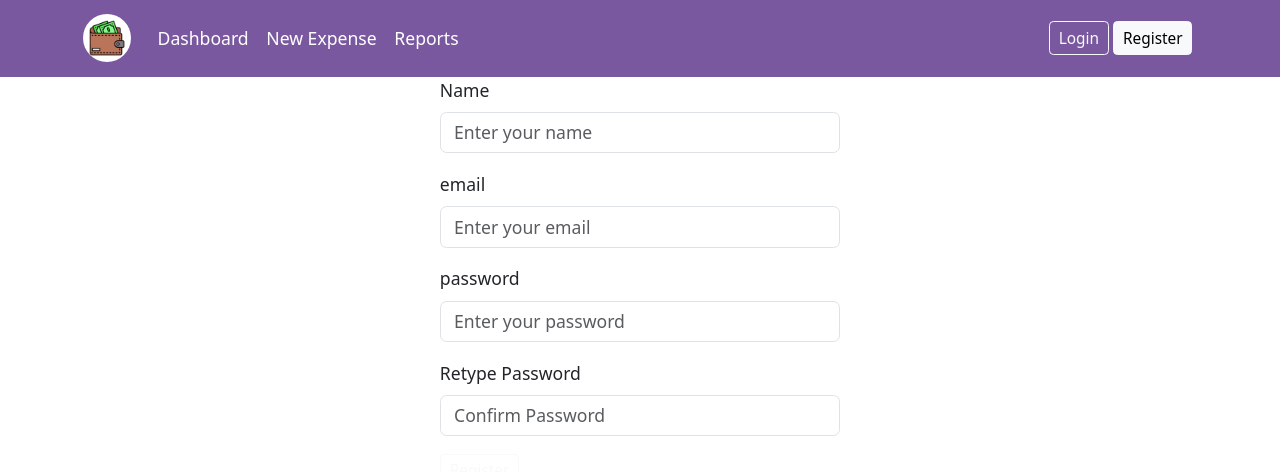
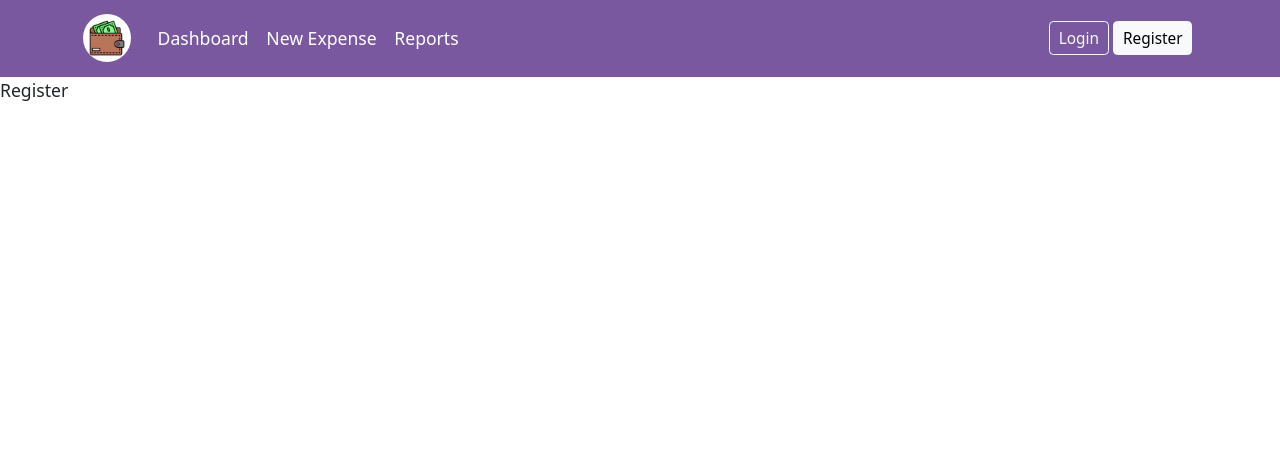
Before and after one commit to ShizhanLiu/webapp, a React (Vite) app: page /register in a window 1280 px wide. Shown: the top 472 px of the page. Built offline with nearby package versions, Linux system fonts and the light colour scheme.

Commit message:
Revert "Merge branch 'main' of https://github.com/ShizhanLiu/webapp"
This reverts commit 825cb084965a92f875e240826fdb8cc8007b305a, reversing
changes made to 347136caa3a2e8255b3895006affad8e68f130fc.

hanges. Lines starting

```diff
--- a/src/hooks/useRegister.ts
+++ /dev/null
@@ -1,22 +0,0 @@
-import { Profile } from "../model/Profile"
-import { useState } from "react"
-import { createProfile } from "../services/auth-service";
-
-export const useRegister = () => {
-    const [error, setError] = useState<string>("");
-    const [isLoading, setLoader] = useState<boolean>(false);
-    const [toast, setToast] = useState<string>("");
-    const signup = (profile: Profile) =>{
-        setLoader(true);
-      createProfile(profile)
-        .then(response => {
-            if (response && response.status === 201){
-                setToast("Profile is successfully created")
-            }
-        })
-        .catch(error => console.log(error))
-        .finally(() => setLoader(false));
-
-    }
-    return {error, isLoading, signup, toast};
-}
--- a/src/pages/register/Register.tsx
+++ b/src/pages/register/Register.tsx
@@ -1,100 +1,5 @@
-import profileValidationSchema from "../../validation/profileValidationSchema";
-import {Profile} from '../../model/Profile';
-import {useFormik} from "formik";
-import { useRegister } from "../../hooks/useRegister";
-
 const Register = () => {
-    const {error, isLoading, signup, toast} = useRegister();
-
-    const formik = useFormik<Profile>({
-        initialValues: {
-            name: "",
-            email: "",
-            password: "",
-            confirmPassword: ""
-        },
-        validationSchema: profileValidationSchema,
-        onSubmit: (profile: Profile, {resetForm}) => {
-            signup(profile);
-            resetForm();
-        }
-    })
-    return <div className="d-flex justify-content-center align-items-center login-background">
-        <div className="container col-md-4 col-sm-12">
-            {isLoading && <p>Loading...</p>}
-            {error && <p className="test-danger">{error}</p>}
-            {toast && <p className="text-primary">{toast}</p>}
-            <form onSubmit={formik.handleSubmit}>
-                <div className="mb-3">
-                    <label htmlFor="name" className="form-label">
-                        Name
-                    </label>
-                    <input
-                        type="text"
-                        className="form-control"
-                        id="name"
-                        placeholder="Enter your name"
-                        name="name"
-                        value={formik.values.name}
-                        onChange={formik.handleChange}
-                        onBlur={formik.handleBlur}
-                    />
-                    {formik.touched.name && formik.errors.name ? <div className="text-danger fst-italic">{formik.errors.name}</div> : null}
-                </div>
-                <div className="mb-3">
-                    <label htmlFor="email" className="form-label">
-                        email
-                    </label>
-                    <input
-                        type="email"
-                        className="form-control"
-                        id="email"
-                        placeholder="Enter your email"
-                        name="email"
-                        value={formik.values.email}
-                        onChange={formik.handleChange}
-                        onBlur={formik.handleBlur}
-                    />
-                    {formik.touched.email && formik.errors.email ? <div className="text-danger fst-italic">{formik.errors.email}</div> : null}
-                </div>
-                <div className="mb-3">
-                    <label htmlFor="password" className="form-label">
-                        password
-                    </label>
-                    <input
-                        type="password"
-                        className="form-control"
-                        id="password"
-                        placeholder="Enter your password"
-                        name="password"
-                        value={formik.values.password}
-                        onChange={formik.handleChange}
-                        onBlur={formik.handleBlur}
-                    />
-                    {formik.touched.password && formik.errors.password ? <div className="text-danger fst-italic">{formik.errors.password}</div> : null}
-                </div>
-                <div className="mb-3">
-                    <label htmlFor="retypePassword" className="form-label">
-                        Retype Password
-                    </label>
-                    <input
-                        type="Password"
-                        className="form-control"
-                        id="retypePassword"
-                        placeholder="Confirm Password"
-                        name="confirmPassword"
-                        value={formik.values.confirmPassword}
-                        onChange={formik.handleChange}
-                        onBlur={formik.handleBlur}
-                    />
-                    {formik.touched.confirmPassword && formik.errors.confirmPassword ? <div className="text-danger fst-italic">{formik.errors.confirmPassword}</div> : null}
-                </div>
-                <button className="btn btn-sm app-primary-bg-color btn-outline-light" type="submit">
-                    Register
-                </button>
-            </form>
-        </div>
-    </div>
+    return <div>Register</div>;
 };
 
 export default Register;
--- a/src/services/auth-service.ts
+++ /dev/null
@@ -1,5 +0,0 @@
-import apiClient from "../config/api-client";
-import { Profile } from "../model/Profile";
-export const createProfile = (profile: Profile) => {
-    return apiClient.post<Profile>("/register",profile);
-}
--- a/src/validation/profileValidationSchema.ts
+++ /dev/null
@@ -1,11 +0,0 @@
-import { PiPassword } from 'react-icons/pi';
-import * as yup from 'yup';
-
-const profileValidationSchema = yup.object().shape({
-    name: yup.string().required('Name is required').min(3, 'Name must be atleast 3 '),
-    email: yup.string().required('Email is required').email('Email is not valid'),
-    password: yup.string().required('Password is required').min(5, 'Password must be atleast 5 characters'),
-    confirmPassword: yup.string().required('Retype confirm password').oneOf([yup.ref('password')], 'Password must match')
-})
-
-export default profileValidationSchema;
```
Also changed, not shown: src/model/Profile.ts (deleted, +0 -7 lines), tsconfig.app.json (+3 -4 lines), 2 other files (tests, documents, lock files or other folders).
